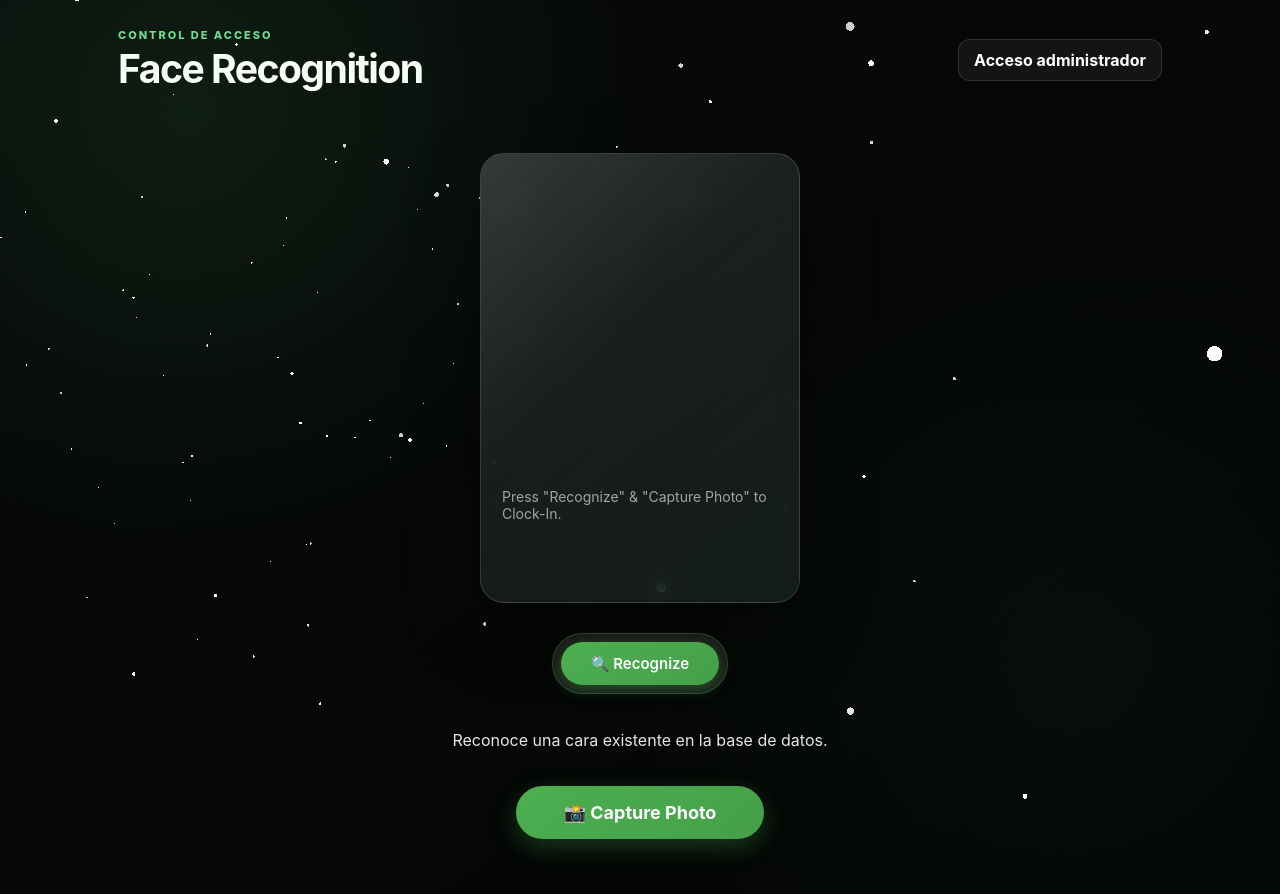
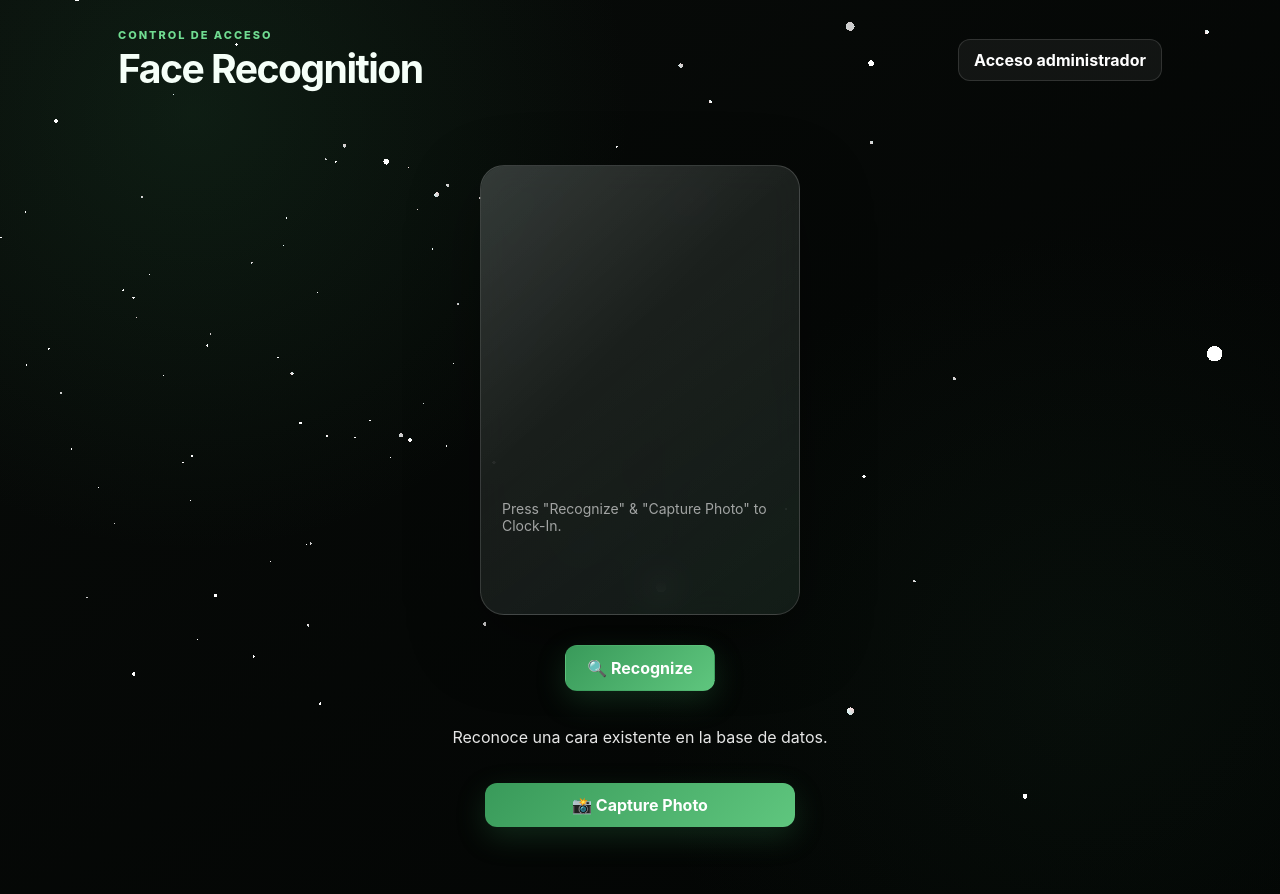
Before and after one commit to SchneiderSeba/CompreFaceApp, a React (Vite) app in the folder FrontEnd/faceApp/: page / in a window 1280 px wide. Shown: the top 894 px of the page. Built offline with nearby package versions, Linux system fonts and the light colour scheme; no server answers.

Commit message:
Match recognition controls to form styling

```diff
--- a/FrontEnd/faceApp/src/components/WebCaptureV2.css
+++ b/FrontEnd/faceApp/src/components/WebCaptureV2.css
@@ -45,12 +45,8 @@
 
 .mode-selector {
     display: flex;
-    gap: 15px;
-    background: rgba(30, 30, 30, 0.8);
-    backdrop-filter: blur(10px);
-    padding: 8px;
-    border-radius: 50px;
-    border: 1px solid rgba(76, 175, 80, 0.3);
+    gap: 10px;
+    padding: 0;
 }
 
 .mode-selector label {
@@ -67,36 +63,44 @@
 
 .mode-selector label span {
     display: block;
-    padding: 12px 30px;
-    border-radius: 50px;
-    font-size: 15px;
-    font-weight: 600;
+    min-width: 150px;
+    padding: 12px 20px;
+    border: 1px solid rgba(255, 255, 255, 0.13);
+    border-radius: 12px;
+    background: rgba(255, 255, 255, 0.055);
+    font-size: 16px;
+    font-weight: 750;
     color: rgba(255, 255, 255, 0.7);
-    transition: all 0.3s ease;
+    text-align: center;
+    transition: transform 160ms ease, background 160ms ease, box-shadow 160ms ease;
 }
 
 .mode-selector label.active span {
-    background: linear-gradient(135deg, #4CAF50, #45a049);
+    border-color: transparent;
+    background: linear-gradient(135deg, #399a5a, #5fc67e);
     color: white;
-    box-shadow: 0 4px 15px rgba(76, 175, 80, 0.4);
+    box-shadow: 0 10px 30px rgba(57, 154, 90, 0.22);
 }
 
 .mode-selector label:not(.active):hover span {
-    color: rgba(255, 255, 255, 0.9);
-    background: rgba(76, 175, 80, 0.1);
+    transform: translateY(-1px);
+    color: #fff;
+    background: rgba(112, 220, 145, 0.1);
 }
 
 .capture-button {
-    padding: 16px 48px;
-    background: linear-gradient(135deg, #4CAF50, #45a049);
+    width: min(100%, 310px);
+    margin: 0;
+    padding: 12px 20px;
+    background: linear-gradient(135deg, #399a5a, #5fc67e);
     color: white;
     border: none;
-    border-radius: 50px;
-    font-size: 18px;
-    font-weight: bold;
+    border-radius: 12px;
+    font-size: 16px;
+    font-weight: 750;
     cursor: pointer;
-    transition: all 0.3s ease;
-    box-shadow: 0 8px 24px rgba(76, 175, 80, 0.3);
+    transition: transform 160ms ease, background 160ms ease, box-shadow 160ms ease;
+    box-shadow: 0 10px 30px rgba(57, 154, 90, 0.22);
     position: relative;
     overflow: hidden;
 }
@@ -115,8 +119,8 @@
 }
 
 .capture-button:hover:not(:disabled) {
-    transform: translateY(-2px);
-    box-shadow: 0 12px 32px rgba(76, 175, 80, 0.4);
+    transform: translateY(-1px);
+    box-shadow: 0 12px 32px rgba(57, 154, 90, 0.28);
 }
 
 .capture-button:active:not(:disabled) {
@@ -124,7 +128,7 @@
 }
 
 .capture-button:disabled {
-    background: linear-gradient(135deg, #666, #555);
+    opacity: 0.45;
     cursor: not-allowed;
     transform: none;
     box-shadow: none;
```
